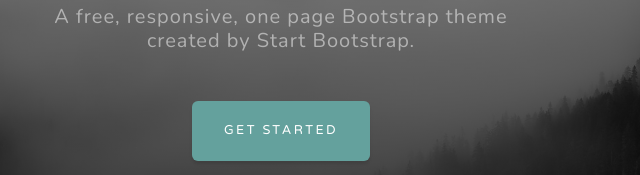
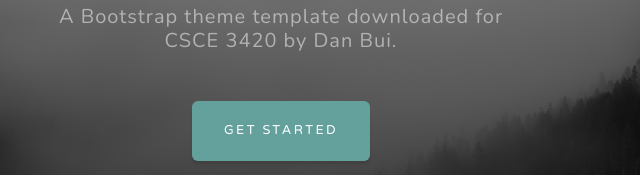
Before and after one commit to ddb0240/CSCE-3420, a plain HTML site: page index.html in a window 1280 px wide. Shown: the part 373-548 px from the top of the page, 359-999 px from the left. Drawn offline with nearby package versions, Linux system fonts and the light colour scheme.

Commit message:
Update index.html

```diff
--- a/index.html
+++ b/index.html
@@ -39,7 +39,7 @@
                 <div class="d-flex justify-content-center">
                     <div class="text-center">
                         <h1 class="mx-auto my-0 text-uppercase">Grayscale</h1>
-                        <h2 class="text-white-50 mx-auto mt-2 mb-5">A free, responsive, one page Bootstrap theme created by Start Bootstrap.</h2>
+                        <h2 class="text-white-50 mx-auto mt-2 mb-5">A Bootstrap theme template downloaded for CSCE 3420 by Dan Bui.</h2>
                         <a class="btn btn-primary" href="#about">Get Started</a>
                     </div>
                 </div>
```
